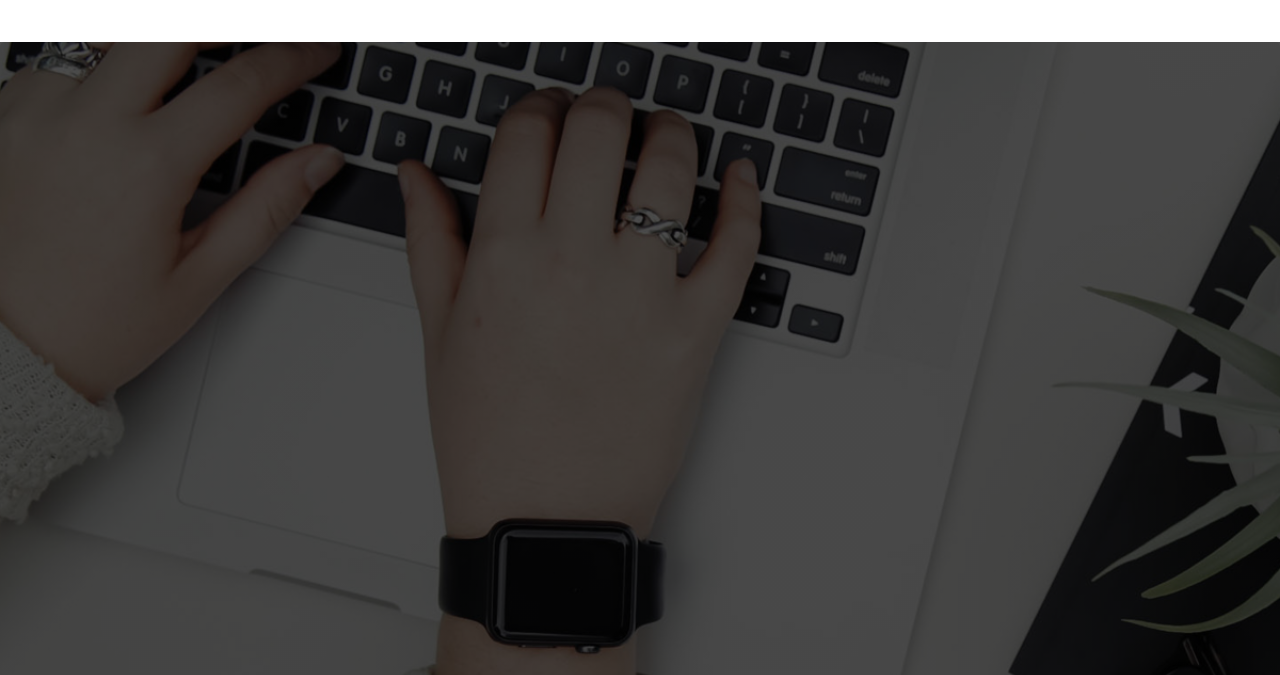
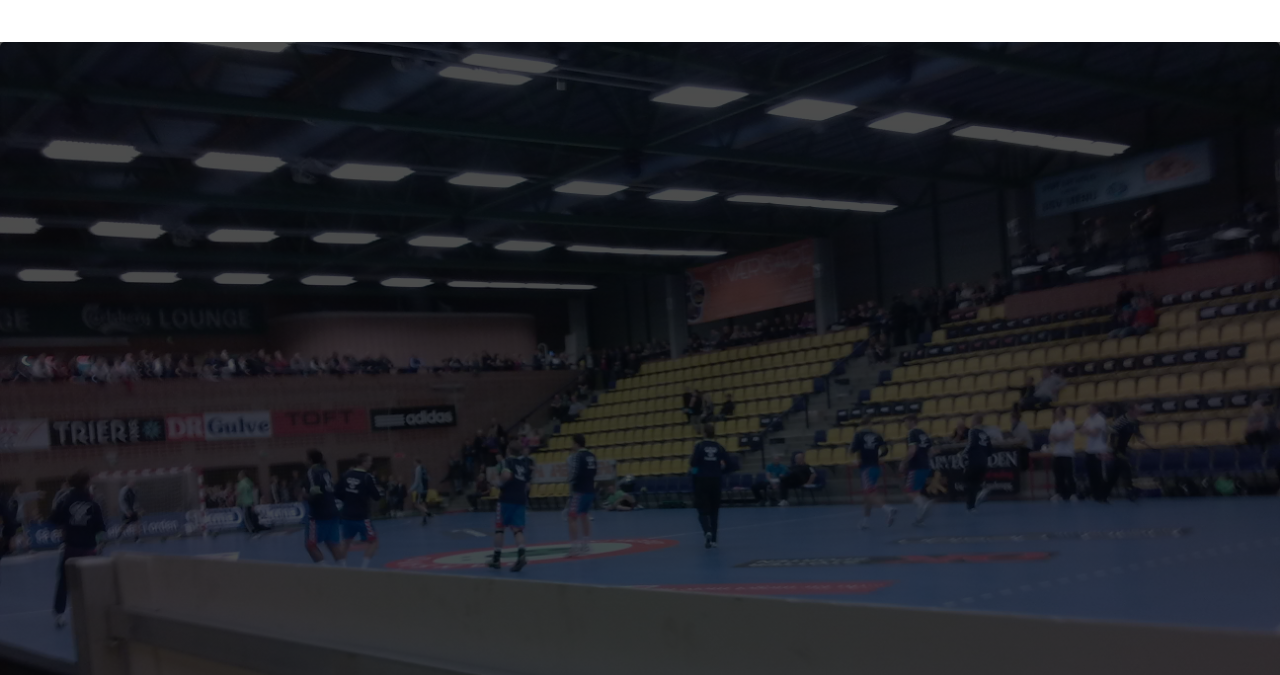
Before and after one commit to mskovn/webfeature, a plain HTML site: page more-master/index.html in a window 1280 px wide. Shown: the part 159-834 px from the top of the page. Drawn offline with nearby package versions, Linux system fonts and the light colour scheme; some packages are replaced by stand-ins of ours; a script that the page names is missing.

Commit message:
header billede

```diff
--- a/more-master/css/main.css
+++ b/more-master/css/main.css
@@ -144,7 +144,10 @@ header .fa {
     width: 100%;
     height: 772px;
     position: relative;
-    background-image: url(../images/index.jpg);
+
+    /*header baggrund*/
+    background-image: url(19102011291.jpg);
+
     background-repeat: no-repeat;
     background-position: top;
     background-size: cover;
```
Also changed, not shown: more-master/css/19102011291.jpg (added).
